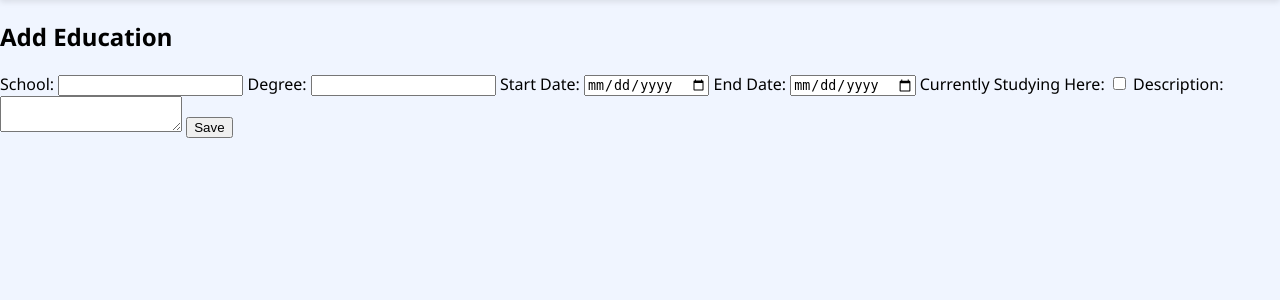
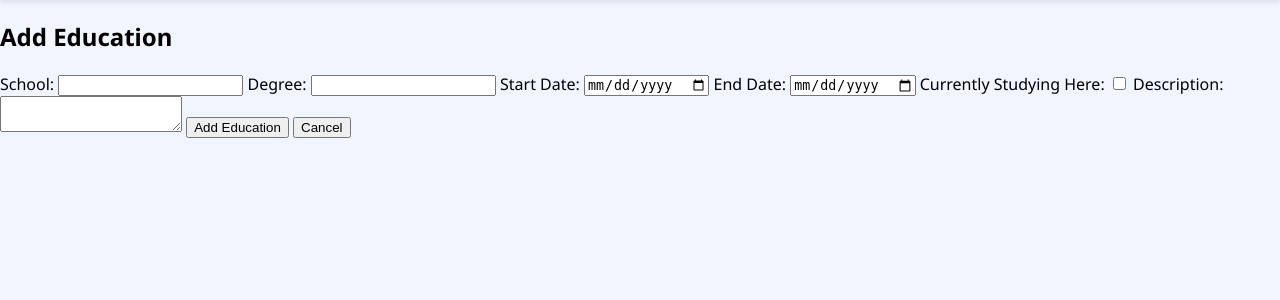
Before and after one commit to ayahmeftah/draftr-cv-builder-web-app, a Django app: page /resume/1/education/add/ in a window 1280 px wide. Shown: the part 85-385 px from the top of the page. Run offline with Django 5.2, Linux system fonts and the light colour scheme; tables that the repository leaves empty hold one stand-in row (values such as "Sample post").

Commit message:
overriding get_context_data and added cancel button to the education form

```diff
--- a/main_app/templates/educations/education_form.html
+++ b/main_app/templates/educations/education_form.html
@@ -24,7 +24,6 @@
     <label>Start Date:</label>
     <input type="date" name="start_date" value="{{ form.start_date.value|date:'Y-m-d'|default_if_none:'' }}" />
 
-
     <label>End Date:</label>
     <input type="date" name="end_date" value="{{ form.end_date.value|date:'Y-m-d'|default_if_none:'' }}" />
 
@@ -34,6 +33,13 @@
     <label>Description:</label>
     <textarea name="description">{{ form.description.value|default_if_none:'' }}</textarea>
 
-    <button type="submit">Save</button>
+    <button type="submit">
+      {% if education %}
+        Save Education
+      {% else %}
+        Add Education
+      {% endif %}
+    </button>
+    <a href="{% url 'education_list' resume.id %}"><button type="button">Cancel</button></a>
   </form>
 {% endblock %}
--- a/main_app/views.py
+++ b/main_app/views.py
@@ -71,6 +71,11 @@ class EducationCreateView(CreateView):
         form.save()
         return redirect("education_list", resume_id=resume.id)
 
+    def get_context_data(self, **kwargs):
+        context = super().get_context_data(**kwargs)
+        context["resume"] = get_object_or_404(models.Resume, id=self.kwargs['resume_id'])
+        return context
+
 class EducationListView(ListView):
     model = models.Education
     template_name = "educations/education_list.html"
@@ -99,4 +104,9 @@ class EducationUpdateView(UpdateView):
     pk_url_kwarg = "education_id"
 
     def get_success_url(self):
-        return reverse("education_list", kwargs={"resume_id": self.object.resume.id})
+        return redirect("education_list", resume_id=self.object.resume.id).url
+
+    def get_context_data(self, **kwargs):
+        context = super().get_context_data(**kwargs)
+        context["resume"] = self.object.resume
+        return context
```
